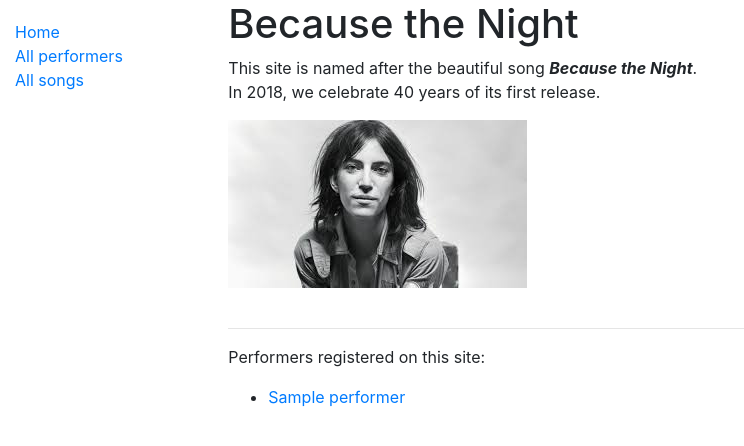
After one commit to programiranje3/2018dj, a Django app: page /music/performers/ in a window 1280 px wide. The commit adds this page. Shown: the top 446 px of the page, without its empty margins (0-744 px from the left). Run offline with Django 3.2, Linux system fonts and the light colour scheme; tables that the repository leaves empty hold one stand-in row (values such as "Sample post"); some libraries are stand-ins or nearby versions.

Commit message:
Third Django class - home experiments.

```diff
--- a/music/admin.py
+++ b/music/admin.py
@@ -1,6 +1,7 @@
 from django.contrib import admin
 
 # Register your models here.
-from music.models import Performer
+from music.models import Performer, Song
 
 admin.site.register(Performer)
+admin.site.register(Song)
--- a/music/models.py
+++ b/music/models.py
@@ -1,3 +1,6 @@
+import datetime
+from time import strftime
+
 from django.db import models
 
 # Create your models here.
@@ -22,3 +25,26 @@ class Performer(models.Model):
 
     def get_absolute_url(self):
         return reverse('performer-detail', args=[str(self.id)])
+
+
+class Song(models.Model):
+
+    title = models.CharField(max_length=100)
+    performer = models.ForeignKey(Performer, on_delete=models.SET_NULL, blank=True, null=True)
+    time = models.TimeField(blank=True, null=True, default=datetime.time(minute=3, second=0))
+    release_date = models.DateField(blank=True, null=True)
+
+    def __str__(self):
+        return self.title + '\n' + \
+               '\tperformer: ' + str(self.performer) + '\n' + \
+               '\ttime: ' + self.format_time() + '\n' + \
+               '\treleased: ' + self.format_date()
+
+    def format_time(self):
+        return self.time.strftime('%#M:%S') if isinstance(self.time, datetime.time) else 'unknown'
+
+    def format_date(self):
+        return self.release_date.strftime('%b %d, %Y') if isinstance(self.release_date, datetime.date) else 'unknown'
+
+    def get_absolute_url(self):
+        return reverse('song-detail', args=[str(self.id)])
--- a/music/urls.py
+++ b/music/urls.py
@@ -7,6 +7,22 @@ urlpatterns = [
     path('', views.index, name='index'),
 ]
 
+# urlpatterns += [
+#     path('performers/<int:pk>/', views.performer_detail, name='performer-detail')
+# ]
+
 urlpatterns += [
-    path('performers/<int:pk>/', views.performer_detail, name='performer-detail')
+    path('performers/', views.PerformerList.as_view(), name='performer-list'),
+    path('performers/<int:pk>/', views.PerformerDetail.as_view(), name='performer-detail'),
+    path('performers/create/', views.PerformerCreate.as_view(), name='performer-create'),
+    path('performers/<int:pk>/update/', views.PerformerUpdate.as_view(), name='performer-update'),
+    path('performers/<int:pk>/delete/', views.PerformerDelete.as_view(), name='performer-delete'),
 ]
+
+urlpatterns += [
+    path('songs/', views.SongList.as_view(), name='song-list'),
+    path('songs/<int:pk>/', views.SongDetail.as_view(), name='song-detail'),
+    path('songs/create/', views.SongCreate.as_view(), name='song-create'),
+    path('songs/<int:pk>/update/', views.SongUpdate.as_view(), name='song-update'),
+    path('songs/<int:pk>/delete/', views.SongDelete.as_view(), name='song-delete'),
+]
--- a/music/views.py
+++ b/music/views.py
@@ -2,7 +2,10 @@ from django.http import HttpResponse
 from django.shortcuts import render
 
 # Create your views here.
-from music.models import Performer
+from django.urls import reverse_lazy
+from django.views.generic import ListView, DetailView, CreateView, UpdateView, DeleteView
+
+from music.models import Performer, Song
 
 
 # def index(request):
@@ -21,6 +24,62 @@ def index(request):
     return render(request, 'index.html', context=context)
 
 
-def performer_detail(request, pk):
-    # return HttpResponse(str(pk))
-    return HttpResponse(str(Performer.objects.get(id=pk).get_absolute_url()))
+# def performer_detail(request, pk):
+#     # return HttpResponse(str(pk))
+#     return HttpResponse(str(Performer.objects.get(id=pk).get_absolute_url()))
+
+
+class PerformerList(ListView):
+    model = Performer
+    template_name = 'music/performer_list.html'
+    paginate_by = 2
+
+    def get_queryset(self):
+        return Performer.objects.all()
+
+
+class PerformerDetail(DetailView):
+    model = Performer
+
+
+class PerformerCreate(CreateView):
+    model = Performer
+    fields = '__all__'
+
+
+class PerformerUpdate(UpdateView):
+    model = Performer
+    fields = ['name', 'is_band']
+
+
+class PerformerDelete(DetailView):
+    model = Performer
+    success_url = reverse_lazy('performer-list')
+
+
+class SongList(ListView):
+    model = Song
+    template_name = 'music/song_list.html'
+    paginate_by = 2
+
+    def get_queryset(self):
+        return Song.objects.all()
+
+
+class SongDetail(DetailView):
+    model = Song
+
+
+class SongCreate(CreateView):
+    model = Song
+    fields = '__all__'
+
+
+class SongUpdate(UpdateView):
+    model = Song
+    fields = ['title', 'performer', 'time', 'release_date']
+
+
+class SongDelete(DetailView):
+    model = Song
+    success_url = reverse_lazy('song-list')
--- a/templates/music/common_sidebar.html
+++ b/templates/music/common_sidebar.html
@@ -10,8 +10,8 @@
 
     <ul class="sidebar-nav">
         <li><a href="{% url 'index' %}">Home</a></li>
-{#        <li><a href="{% url 'performer-list' %}">All performers</a></li>#}
-        <li><a href="">All performers</a></li>
+{#        <li><a href="">All performers</a></li>#}
+        <li><a href="{% url 'performer-list' %}">All performers</a></li>
 {#        <li><a href="{% url 'song-list' %}">All songs</a></li>#}
         <li><a href="">All songs</a></li>
     </ul>
--- /dev/null
+++ b/templates/music/performer_list.html
@@ -0,0 +1,21 @@
+{% extends 'base.html' %}
+
+{% block sidebar %}
+    {% include 'music/common_sidebar.html' %}
+{#    <p><a href="{% url 'performer-create' %}">Add performer</a></p>#}
+{% endblock %}
+
+{% block content %}
+    {% include 'music/common_content.html' %}
+
+    {% if performer_list %}
+        <p>Performers registered on this site: </p>
+        <ul>
+            {% for performer in performer_list %}
+                <li><a href="{% url 'performer-detail' performer.id %}">{{ performer.name }}</a></li>
+            {% endfor %}
+        </ul>
+    {% else %}
+        <p>No performers registered on this site.</p>
+    {% endif %}
+{% endblock %}
```
Also changed, not shown: templates/music/performer_detail.html (added, +20 -0 lines), music/migrations/0002_song.py (added).
